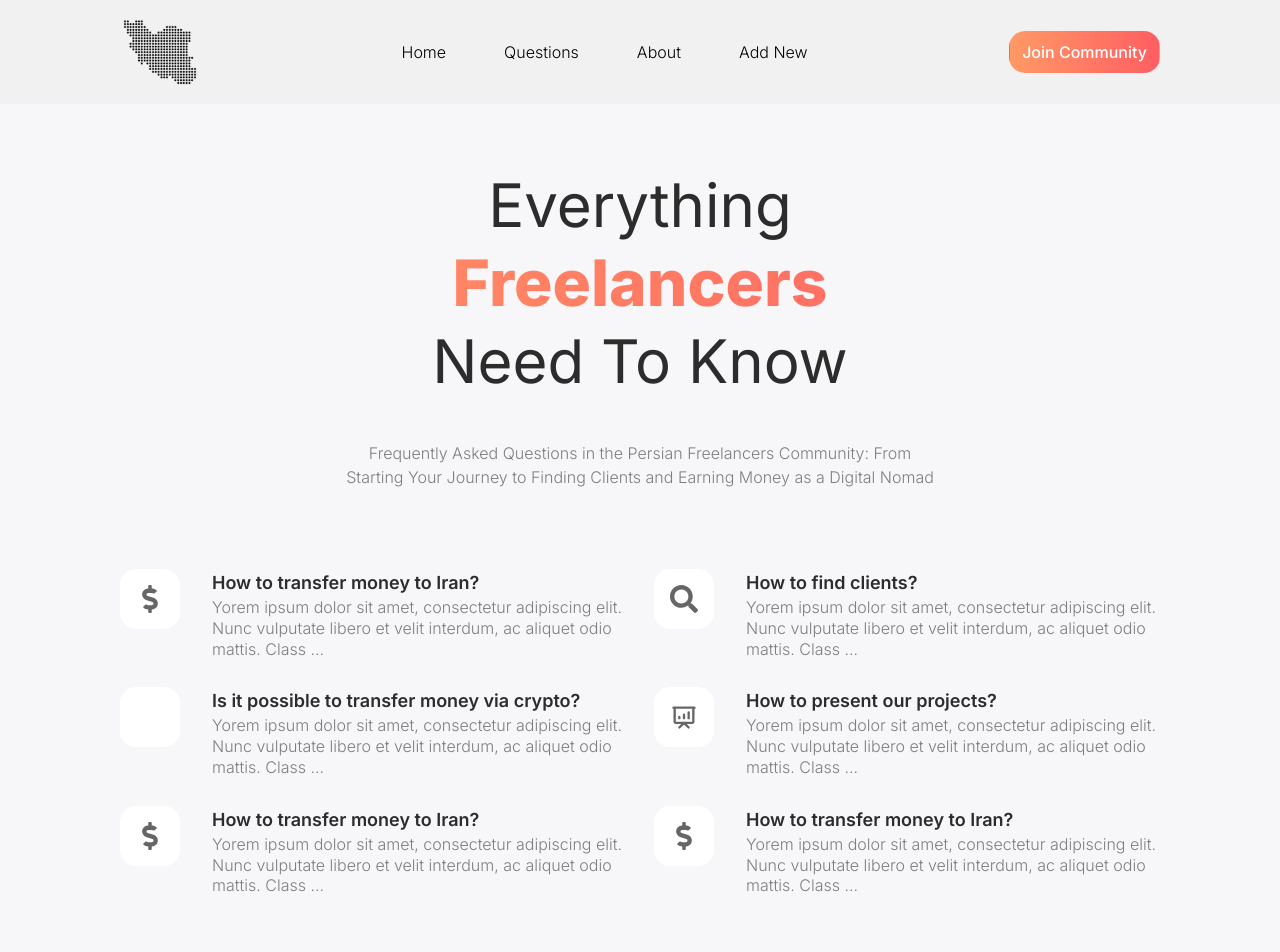
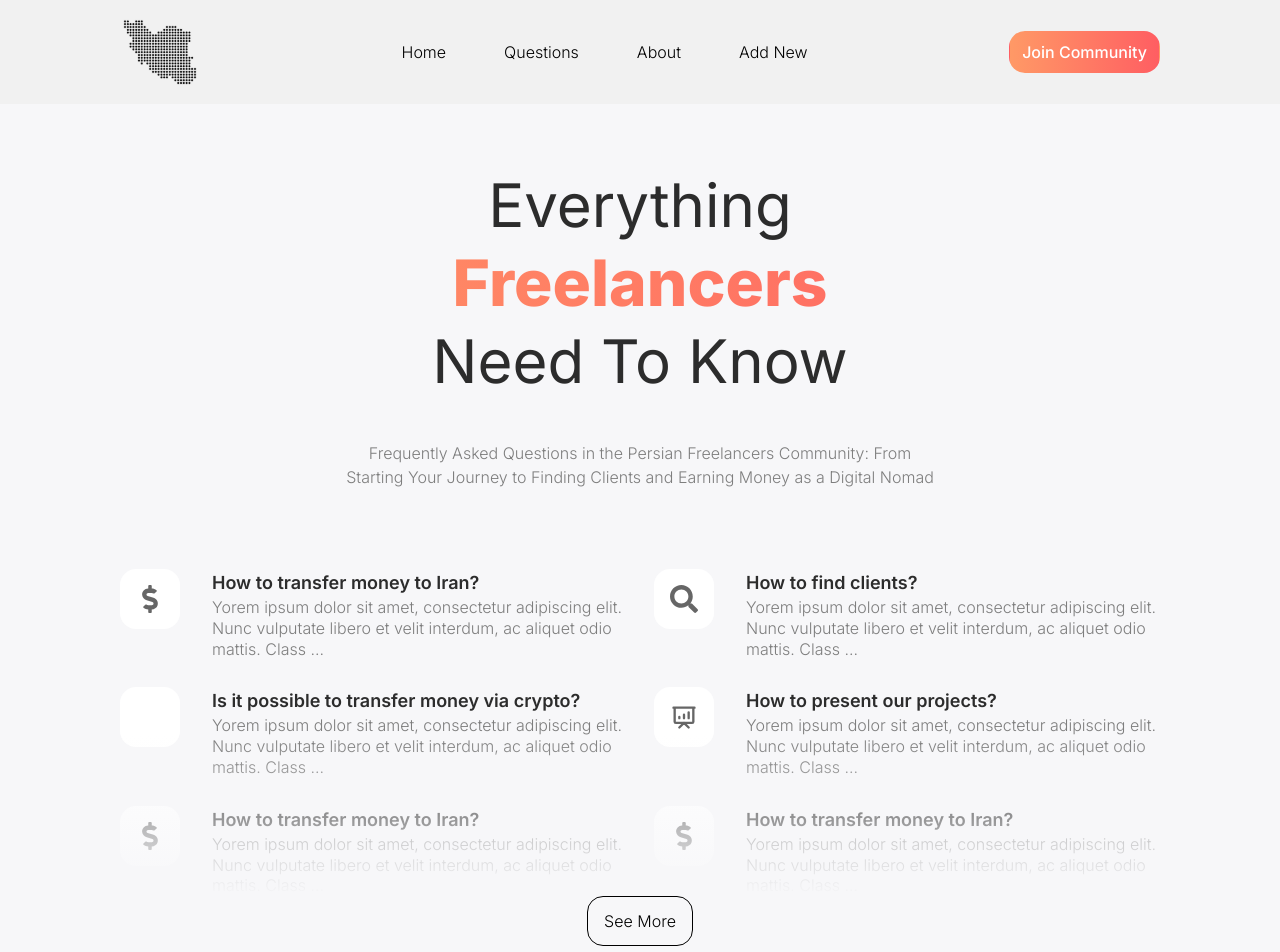
Before and after one commit to erffon/freelancers-faq, a Next.js app: page / in a window 1280 px wide. Shown: the top 952 px of the page. Before the commit the page ends 896 px from the top, so only its background shows below. Built offline with nearby package versions, Linux system fonts and the light colour scheme; some icons are missing.

Commit message:
Feat: Section 1 completed

```diff
--- a/components/layout/index.tsx
+++ b/components/layout/index.tsx
@@ -11,6 +11,7 @@ interface ILayout {
   children: ReactNode;
   pageTitle: string;
   pageDesc: string;
+  className?: string;
 }
 
 const Layout: React.FC<ILayout> = ({
@@ -19,6 +20,7 @@ const Layout: React.FC<ILayout> = ({
   children,
   pageTitle,
   pageDesc,
+  className = "",
 }) => {
   return (
     <>
@@ -31,7 +33,9 @@ const Layout: React.FC<ILayout> = ({
         <meta charSet="UTF-8" />
       </Head>
       {hasHeader && <Header className={inter.className} />}
-      <main className={`${inter.className} _container`}>{children}</main>
+      <main className={`${inter.className} _container ${className}`}>
+        {children}
+      </main>
       {hasFooter && <Footer />}
     </>
   );
--- a/pages/index.tsx
+++ b/pages/index.tsx
@@ -3,6 +3,7 @@ import { QUESTIONS_DATA_ENGLISH } from "@/contents/questions/questions";
 import Layout from "@cmp/layout";
 import { HOME_DATA } from "@contents/pages/home";
 import style from "./Home.module.css";
+import Link from "next/link";
 
 const English_Sec1 = HOME_DATA.english.section1;
 
@@ -11,6 +12,7 @@ export default function Home() {
     <Layout
       pageTitle={HOME_DATA.english.seo.pageTitle}
       pageDesc={HOME_DATA.english.seo.pageDesc}
+      className="pb-12"
     >
       <div className={style["section1-slogan"]}>
         <h2 className={style["section1-pretitle"]}>
@@ -24,10 +26,18 @@ export default function Home() {
         </h2>
         <p className={style["section1-caption"]}>{English_Sec1.caption}</p>
       </div>
-      <div className="grid grid-cols-2 gap-7">
+      <div className="grid grid-cols-2 gap-7 relative">
         {QUESTIONS_DATA_ENGLISH.map((item) => {
           return <QuestionCards link={""} {...item} />;
         })}
+        <span className="absolute bottom-0 w-full h-40 bg-gradient-to-t from-bgcolor-gray-light to-transparent z-10" />
+      </div>
+      <div className="flex items-center justify-center">
+        <Link href={English_Sec1.button.link}>
+          <button className="text-base font-light text-black border border-black hover:shadow-md hover:bg-white rounded-2xl py-3 px-4">
+            {English_Sec1.button.title}
+          </button>
+        </Link>
       </div>
     </Layout>
   );
--- a/styles/globals.css
+++ b/styles/globals.css
@@ -14,5 +14,6 @@ body {
   margin: 0;
 }
 ._container {
-  padding: 0 7.5rem;
+  padding-left: 7.5rem;
+  padding-right: 7.5rem;
 }
```
